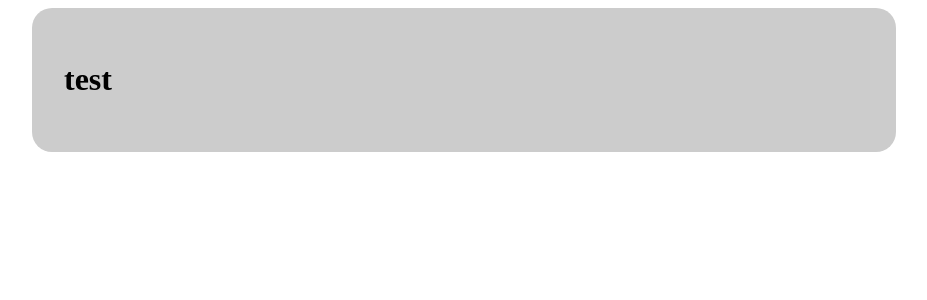
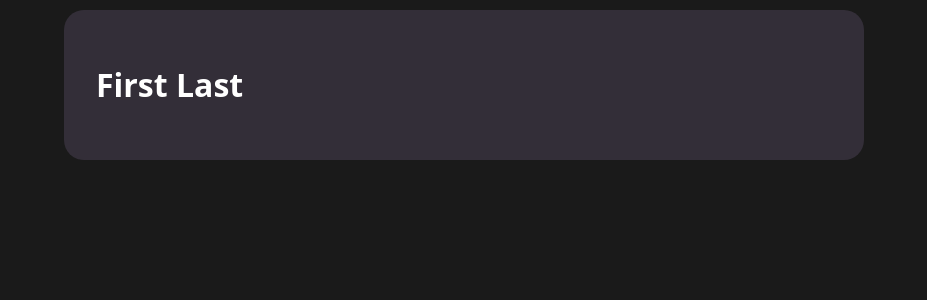
Before and after one commit to nguyenjessev/cv-project, a React (Create React App) app: page / in a window 1280 px wide. Shown: the top 300 px of the page, without its empty margins (176-1103 px from the left). Built offline with nearby package versions, Linux system fonts and the light colour scheme.

Commit message:
Create PersonalInfo component skeleton

```diff
--- a/src/App.css
+++ b/src/App.css
@@ -1,6 +1,29 @@
+:root {
+  --system-ui: system-ui, 'Segoe UI', Roboto, Helvetica, Arial, sans-serif,
+    'Apple Color Emoji', 'Segoe UI Emoji', 'Segoe UI Symbol';
+}
+
+*,
+*::before,
+*::after {
+  box-sizing: border-box;
+}
+
+html {
+  box-sizing: inherit;
+}
+
+body {
+  background: hsl(0, 0%, 10%);
+  margin: 0;
+  padding: 10px;
+}
+
 .App {
-  background: hsl(0, 0%, 80%);
+  background: hsl(270, 10%, 20%);
   border-radius: 20px;
+  color: white;
+  font-family: var(--system-ui);
   margin: 0 auto;
   max-width: 800px;
   padding: 2rem;
--- a/src/App.js
+++ b/src/App.js
@@ -1,9 +1,10 @@
 import './App.css';
+import PersonalInfo from './PersonalInfo';
 
 function App() {
   return (
     <div className='App'>
-      <h1>test</h1>
+      <PersonalInfo />
     </div>
   );
 }
--- /dev/null
+++ b/src/PersonalInfo.js
@@ -0,0 +1,24 @@
+import React from 'react';
+
+class PersonalInfo extends React.Component {
+  constructor(props) {
+    super(props);
+
+    this.state = {
+      firstName: 'First',
+      lastName: 'Last',
+    };
+  }
+
+  render() {
+    return (
+      <header>
+        <h1>
+          {this.state.firstName} {this.state.lastName}
+        </h1>
+      </header>
+    );
+  }
+}
+
+export default PersonalInfo;
```
